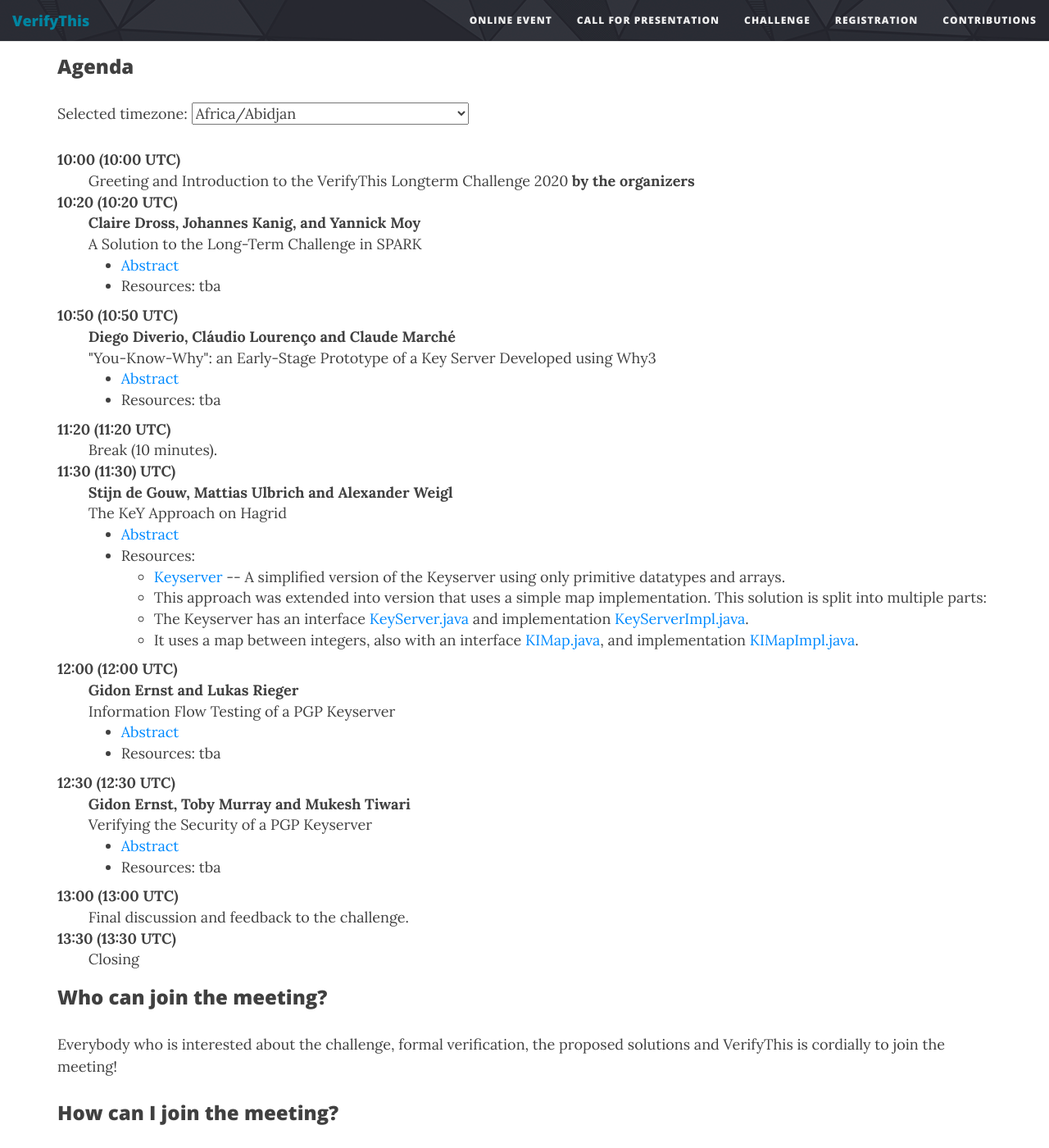
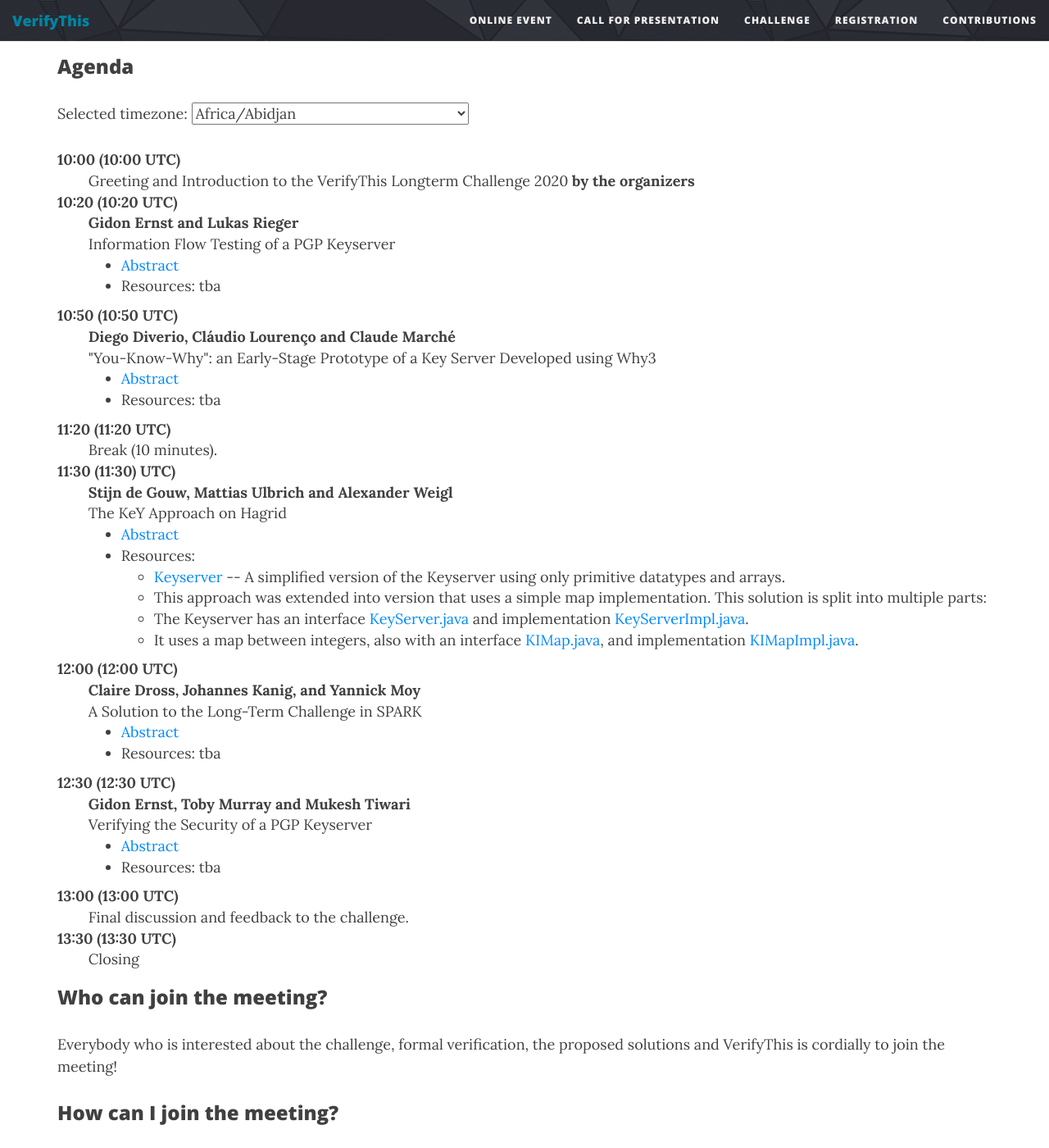
Before and after one commit to verifythis/verifythis.github.io, a Jekyll site: the page built from online-event.html, in a window 1280 px wide and 1400 px high, scrolled down 602 px. Shown: the whole window at 82% size. Built offline with Jekyll 4.4.1, drawn with Linux system fonts in a browser that asks for light colours; some of the changed lines change nothing that is shown.

Commit message:
swapped two presentations

```diff
--- a/online-event.html
+++ b/online-event.html
@@ -39,11 +39,11 @@ benefit from one another and how further verification success can be stipulated.
         <time value="2020-04-27 10:20 GMT+0000"></time> (10:20 UTC)
     </dt>
     <dd>
-        <strong>Claire Dross, Johannes Kanig, and Yannick Moy</strong><br>
-        A Solution to the Long-Term Challenge in SPARK
+        <strong>Gidon Ernst and Lukas Rieger</strong><br>
+        Information Flow Testing of a PGP Keyserver
         <ul>
-            <li><a href="/abstracts/VTLTC_2020_paper_1.pdf">Abstract</a></li>
-            <li>Resources: tba </li>
+            <li><a href="/abstracts/VTLTC_2020_paper_4.pdf">Abstract</a></li>
+            <li>Resources: tba</li>
         </ul>
     </dd>
     <dt>
@@ -88,16 +88,15 @@ benefit from one another and how further verification success can be stipulated.
             </li>
         </ul>
     </dd>
-
     <dt>
         <time value="2020-04-27 12:00 GMT+0000"></time> (12:00 UTC)
     </dt>
     <dd>
-        <strong>Gidon Ernst and Lukas Rieger</strong><br>
-        Information Flow Testing of a PGP Keyserver
+        <strong>Claire Dross, Johannes Kanig, and Yannick Moy</strong><br>
+        A Solution to the Long-Term Challenge in SPARK
         <ul>
-            <li><a href="/abstracts/VTLTC_2020_paper_4.pdf">Abstract</a></li>
-            <li>Resources: tba</li>
+            <li><a href="/abstracts/VTLTC_2020_paper_1.pdf">Abstract</a></li>
+            <li>Resources: tba </li>
         </ul>
     </dd>
     <dt>
```
